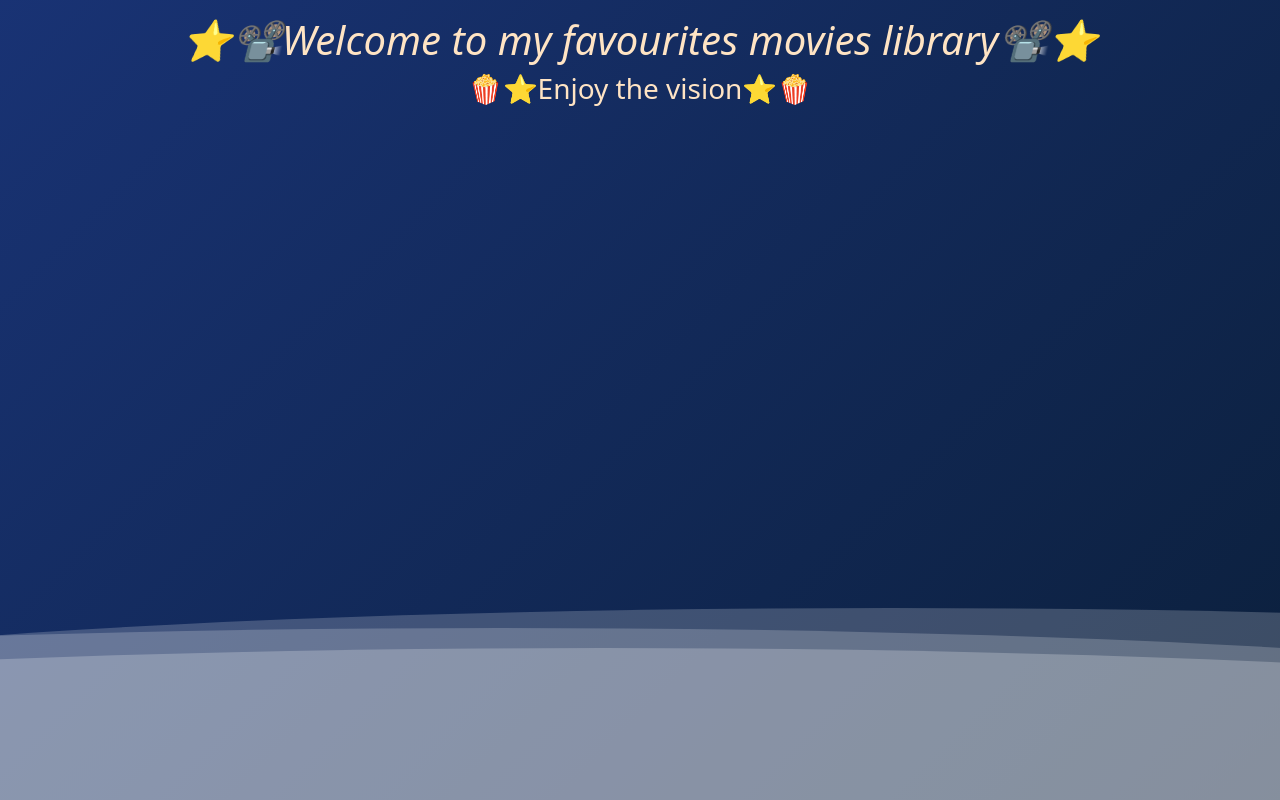
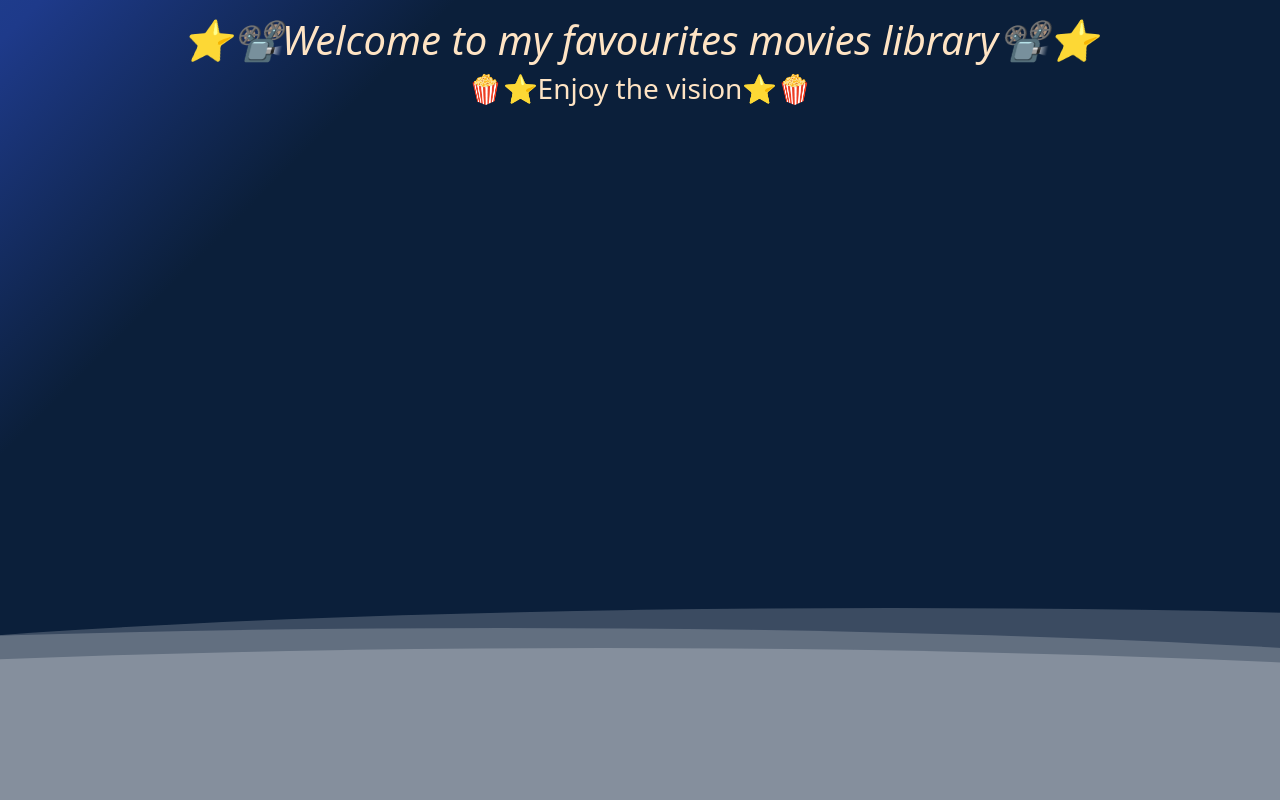
Before and after one commit to CarloMart88/webapp-react, a React app: page / in a window 1280 px wide. Built offline with nearby package versions, Linux system fonts and the light colour scheme; no server answers; the HTML template or start-up script is replaced by a standard one.

Commit message:
feat: ok CSS

```diff
--- a/src/index.css
+++ b/src/index.css
@@ -11,7 +11,7 @@ body {
     margin: auto;
     font-family: -apple-system, BlinkMacSystemFont, sans-serif;
     overflow: auto;
-    background: linear-gradient(315deg, #0B1F3A 3%, #1E3A8A 38%, #3AC8FF 68%, #4e74ff 98%);
+    background: linear-gradient(315deg, #0B1F3A 23%, #1E3A8A 28%, #3AC8FF 68%, #4e74ff 88%);
     animation: gradient 15s ease infinite;
     background-size: 400% 400%;
     background-attachment: fixed;
@@ -81,7 +81,10 @@ body {
   position: relative;
   width: 500px;
   height: 700px;
-  box-shadow: 50px;
+  box-shadow: 0 0 20px #3AC8FF, 0 20px 50px rgba(0,0,0,0.3);
+  border-radius: 10px;
+  border: 3px solid #3AC8FF;
+  border: none;
 }
 .attribute{
   display: flex;
```
